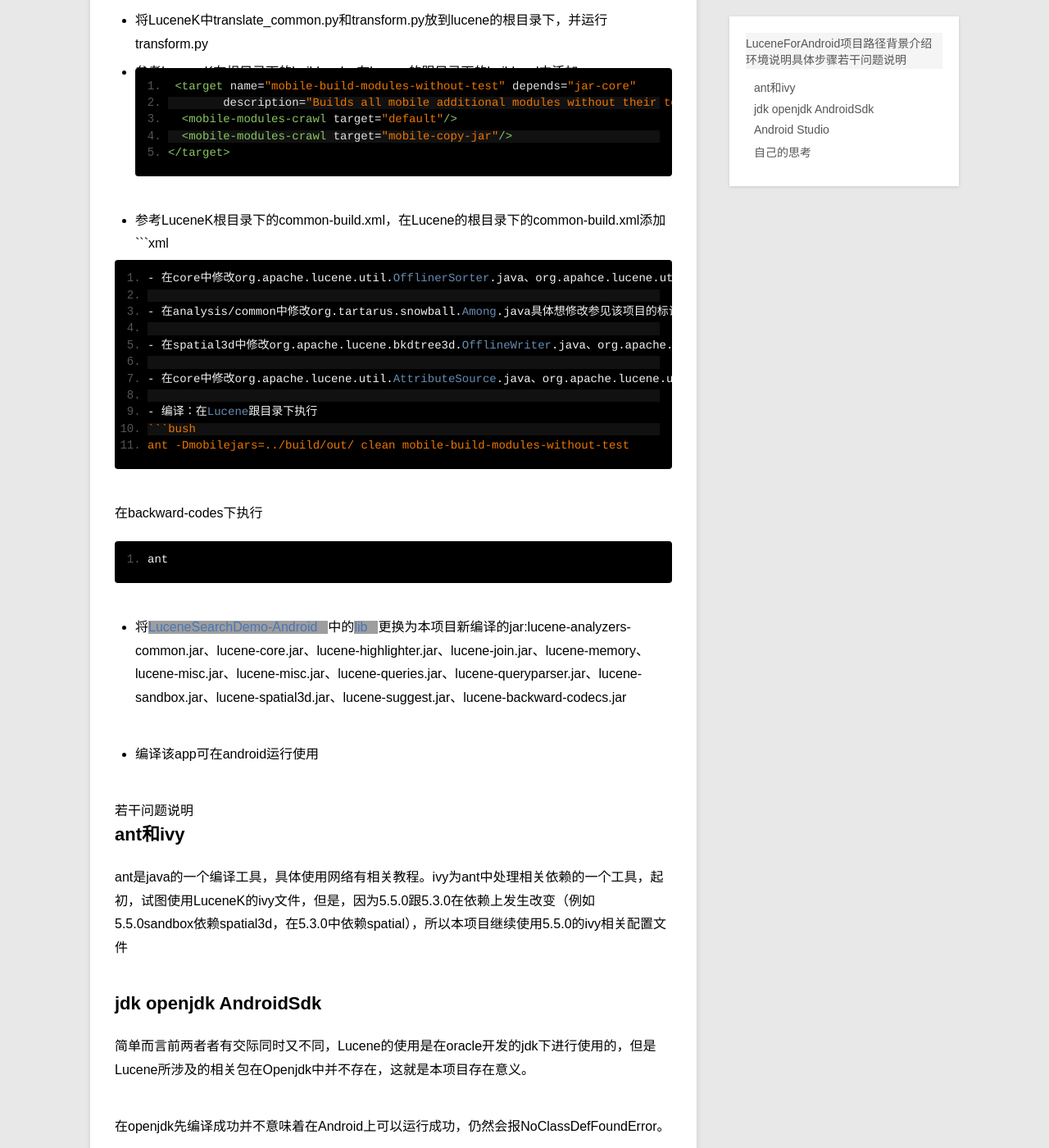
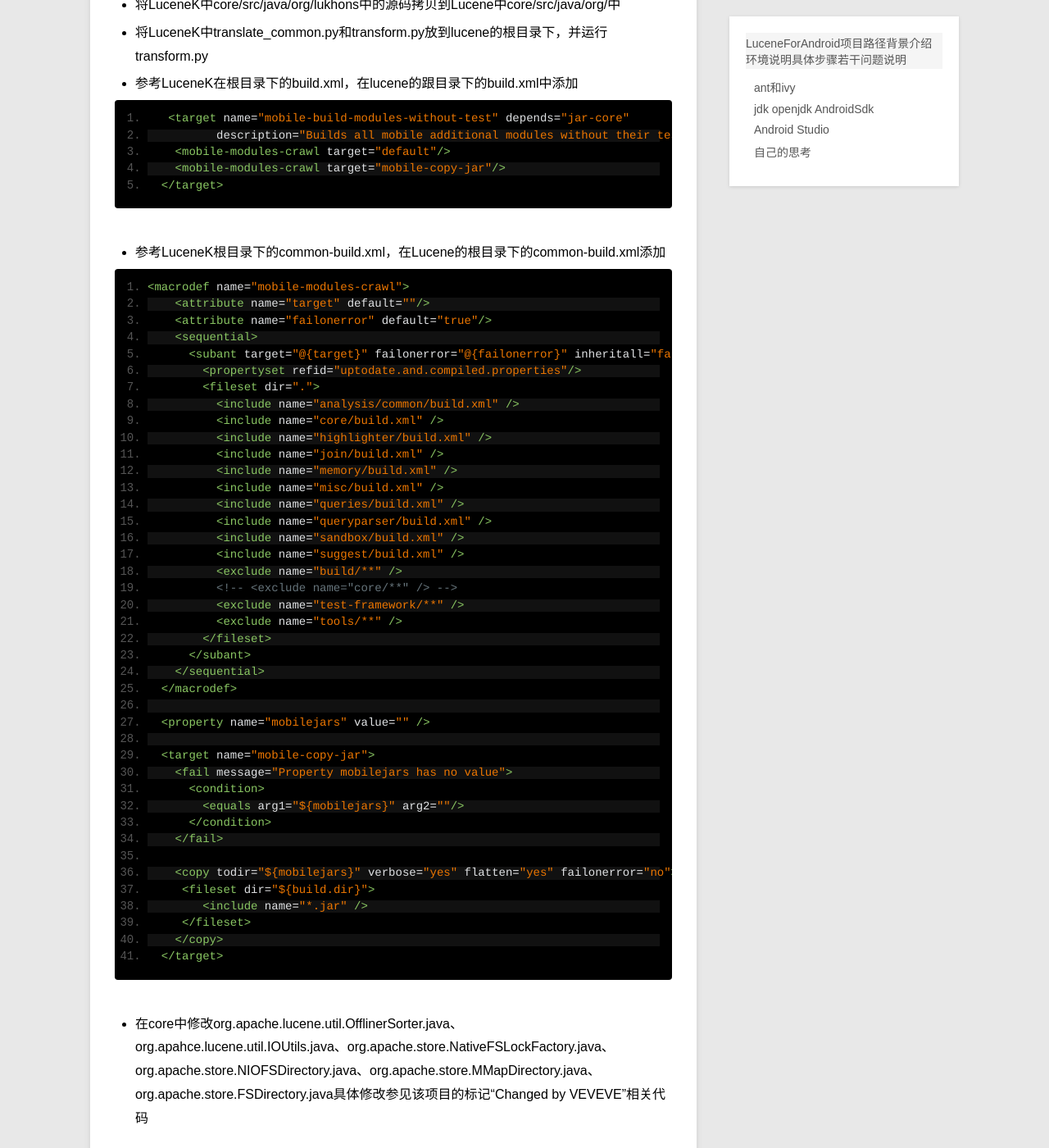
Before and after one commit to gwyve/gwyve.github.io, a Jekyll site: the page built from _posts/project/2016-12-19-LuceneForAndroid.md, in a window 1280 px wide and 1400 px high, scrolled down 1132 px. Shown: the whole window at 82% size. Built offline with Jekyll 4.4.1, drawn with Linux system fonts in a browser that asks for light colours; some of the changed text lies outside the part shown; grey boxes are pictures that could not be loaded.

Commit message:
add 2016-12-19-LuceneForAdroid.md

````diff
--- a/_posts/project/2016-12-19-LuceneForAndroid.md
+++ b/_posts/project/2016-12-19-LuceneForAndroid.md
@@ -32,20 +32,23 @@
 这个问题自行google吧，只要有openjdk、ant、ivy，应该就可。这里注意，一定要用openjdk而不是jdk
 
 ### 代码修改
-#### 说明：这里将下载下来的lucene5.5.0源码称为Lucene，将从Lukhnos所clone下来的代码称为LuceneK（没有原因，只是想不出叫什么名字而已）
+__说明：这里将下载下来的lucene5.5.0源码称为Lucene，将从Lukhnos所clone下来的代码称为LuceneK（没有原因，只是想不出叫什么名字而已）__
 
 - 将Lucene5.5.0的源码解压
 - 将LuceneK中core/src/java/org/lukhons中的源码拷贝到Lucene中core/src/java/org/中
 - 将LuceneK中translate_common.py和transform.py放到lucene的根目录下，并运行transform.py
 - 参考LuceneK在根目录下的build.xml，在lucene的跟目录下的build.xml中添加
-``` xml
+
+```xml
    <target name="mobile-build-modules-without-test" depends="jar-core"
           description="Builds all mobile additional modules without their tests">
     <mobile-modules-crawl target="default"/>
     <mobile-modules-crawl target="mobile-copy-jar"/>
   </target>
 ```
+
 - 参考LuceneK根目录下的common-build.xml，在Lucene的根目录下的common-build.xml添加
+
 ```xml
 <macrodef name="mobile-modules-crawl">
     <attribute name="target" default=""/>
@@ -89,6 +92,7 @@
     </copy>
   </target>
 ```
+
 - 在core中修改org.apache.lucene.util.OfflinerSorter.java、org.apahce.lucene.util.IOUtils.java、org.apache.store.NativeFSLockFactory.java、org.apache.store.NIOFSDirectory.java、org.apache.store.MMapDirectory.java、org.apache.store.FSDirectory.java具体修改参见该项目的标记“Changed by VEVEVE”相关代码
 
 - 在analysis/common中修改org.tartarus.snowball.Among.java具体想修改参见该项目的标记“Changed by VEVEVE”相关代码。__这里并没有考虑5.5.0在这里修改之后的具体功能，按照作者目前的修改可能会造成不可知的某种错误而造成闪退。该功能理论上在Android平台应该无法使用__
@@ -98,10 +102,13 @@
 - 在core中修改org.apache.lucene.util.AttributeSource.java、org.apache.lucene.util.Factory.java具体想修改参见该项目的标记“Changed by VEVEVE”相关代码。__这一步比较难以发现，主要因为这一步是在android平台运行之后总是报NoClassDefFoundError，报错的行数跟我们编译前源码的行数不对应，这步骤比较难以发现，因为是运行错误。__
 
 - 编译：在Lucene跟目录下执行
+
 ```bush
 ant -Dmobilejars=../build/out/ clean mobile-build-modules-without-test
 ```
+
 在backward-codes下执行
+
 ```bush
 ant
 ```
@@ -113,6 +120,7 @@
 # 若干问题说明
 ## ant和ivy
 ant是java的一个编译工具，具体使用网络有相关教程。ivy为ant中处理相关依赖的一个工具，起初，试图使用LuceneK的ivy文件，但是，因为5.5.0跟5.3.0在依赖上发生改变（例如5.5.0sandbox依赖spatial3d，在5.3.0中依赖spatial），所以本项目继续使用5.5.0的ivy相关配置文件
+
 ## jdk openjdk AndroidSdk
 简单而言前两者者有交际同时又不同，Lucene的使用是在oracle开发的jdk下进行使用的，但是Lucene所涉及的相关包在Openjdk中并不存在，这就是本项目存在意义。
 
````
